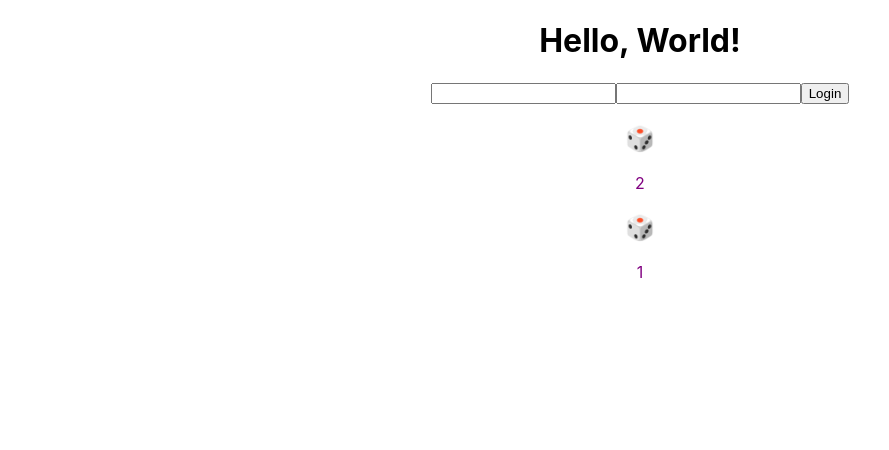
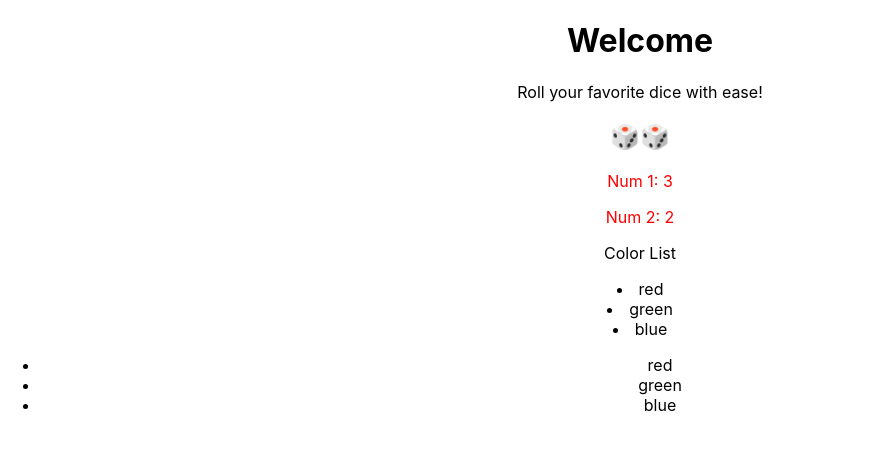
Before and after one commit to tiffdawn15/react-templates, a React (Create React App) app: page / in a window 1280 px wide. Shown: the top 450 px of the page, without its empty margins (0-889 px from the left). Built offline with nearby package versions, Linux system fonts and the light colour scheme.

Commit message:
Lesson 63

```diff
--- a/src/App.js
+++ b/src/App.js
@@ -1,18 +1,23 @@
-import './App.css';
-import LoginForm from './LoginForm';
-import DiceHand from './DiceHand';
-
-function Greeter(){
-  return <h1>Hello, World!</h1>;
-}
-
+import "./App.css";
+import LoginForm from "./LoginForm";
+import DiceHand from "./DiceHand";
+import Chicken from "./Chicken";
+import Greeter from "./Greeter";
+import DoubleDice from "./DoubleDice";
+import Heading from "./Heading";
+import ColorList from "./ColorList";
 
 function App() {
   return (
     <div className="App">
-     <Greeter />
-     <LoginForm />
-     <DiceHand />
+      {/* <Greeter person="Tiff" from="Rita"/>
+      <LoginForm />
+      <DiceHand />
+      <Chicken /> */}
+      {/* <ListPicker values={[1, 2, 3]}/> */}
+      <Heading color="pink" text="Welcome"/>
+      <DoubleDice />
+      <ColorList colors={["red", "green", "blue"]} />
     </div>
   );
 }
--- /dev/null
+++ b/src/Chicken.jsx
@@ -0,0 +1,5 @@
+function Chicken(){
+    return <p>Bawk!</p>
+}
+
+export default Chicken;
--- /dev/null
+++ b/src/ColorList.jsx
@@ -0,0 +1,11 @@
+export default function ColorList({colors}){
+    const elements = colors.map((color) => <li>{color}</li>);
+    return (
+        <div>
+            <p>Color List</p>
+            {/* // Two ways to render */}
+            <p>{elements}</p>
+            <ul> {colors.map((color) => (<li>{color}</li>))}</ul>
+        </div>
+    )
+}
--- a/src/DiceHand.js
+++ b/src/DiceHand.js
@@ -3,8 +3,8 @@ import Die from "./Die";
 export default function DiceHand() {
     return(
         <>
-        <Die />
-        <Die />
+        <Die numSides={20}/>
+        <Die numSides={10}/>
         </>
     )
 }
--- a/src/Die.js
+++ b/src/Die.js
@@ -1,7 +1,7 @@
 import "./Die.css"
 
-export default function Die(){
-    const roll = Math.floor(Math.random() * 6) ;
+export default function Die({numSides = 6}){
+    const roll = Math.floor(Math.random() * numSides) + 1 ;
     return (
         <div className="die">
         <h2>🎲</h2>
--- /dev/null
+++ b/src/DoubleDice.jsx
@@ -0,0 +1,20 @@
+export default function DoubleDice(){
+    const num1 = Math.floor(Math.random() * 3) +  1;
+    const num2 = Math.floor(Math.random() * 3) +  1;
+    // You can technically move this style to be inline
+    const styles = {
+        color: num1 === num2 ? "green" : "red",
+    }
+      return (
+        <div className="double-dice" style={styles}>
+            <h2>🎲🎲</h2>
+            <p>Num 1: {num1}</p>
+            <p>Num 2: {num2}</p>
+
+            {/* // Types of conditionals */}
+            {num1 === num2 ? <h3>"You Win!"</h3> : null}
+            {num1 === num2 && <h3>"You Win!"</h3>}
+         </div>
+    )
+
+}
--- /dev/null
+++ b/src/Greeter.jsx
@@ -0,0 +1,5 @@
+function Greeter({person, from}){
+    return <h1>Hey, { person}! From: {from}</h1>;
+  }
+
+  export default Greeter;
--- /dev/null
+++ b/src/Heading.jsx
@@ -0,0 +1,8 @@
+export default function Heading({color = "blue", text}) {
+    return (
+        <header>
+            <h1 style={{color: {color}}}>{text}</h1>
+            <p>Roll your favorite dice with ease!</p>
+        </header>
+    );
+}
```
Also changed, not shown: src/ListPicker.jsx (added, +10 -0 lines), src/ReactNotes.md (+8 -0 lines), src/logo.svg (deleted).
